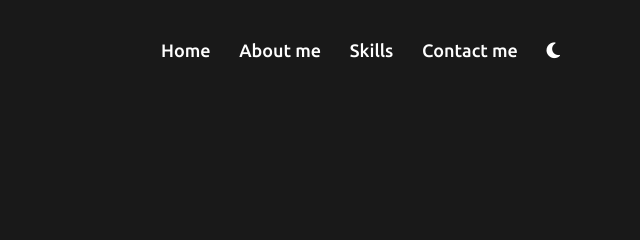
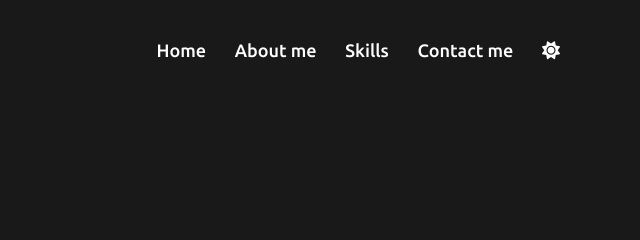
Before and after one commit to tomastormol/tormol, a plain HTML site: page index.html in a window 1280 px wide. Both pictures are taken after a click on the element 1193 px from the left and 51 px from the top of the page. Shown: the top 240 px of the page, 640-1280 px from the left. Drawn offline with nearby package versions, Linux system fonts and the light colour scheme.

Commit message:
- Solved Github link error. - Now when change between light and dark mode, the icon also changes

```diff
--- a/assets/js/index.js
+++ b/assets/js/index.js
@@ -45,25 +45,31 @@ $(document).ready(function(){
     // Dark-Light
     const themeButton = document.getElementById('theme-button');
     const darkTheme = 'dark-theme';
-    const iconTheme = 'fa-sun';
+    const moonIcon = 'fas fa-moon'
+    const sunIcon = 'fas fa-sun';
 
     themeButton.addEventListener('click', () =>{
         document.body.classList.toggle(darkTheme);
-        themeButton.classList.toggle(iconTheme);
+        if(themeButton.classList.contains('fa-moon')){
+            themeButton.className = sunIcon;
+        }else {
+            themeButton.className = moonIcon;
+        }
+        //themeButton.classList.toggle(iconTheme);
     });
 
     // Language
-    const languageButton = document.getElementById('language-button');
-    const iconLanguageButton = 'fa-flag-usa';
+    // const languageButton = document.getElementById('language-button');
+    // const iconLanguageButton = 'fa-flag-usa';
 
-    languageButton.addEventListener('click', () => {
-        languageButton.classList.toggle(iconLanguageButton);
-    });
+    // languageButton.addEventListener('click', () => {
+    //     languageButton.classList.toggle(iconLanguageButton);
+    // });
 
-    $('.switch-lang').click(function(e) {
-        e.preventDefault();
-        $.i18n().locale = $(this).data('locale');
-        update_texts();
-      });
+    // $('.switch-lang').click(function(e) {
+    //     e.preventDefault();
+    //     $.i18n().locale = $(this).data('locale');
+    //     update_texts();
+    //   });
 
 });
--- a/index.html
+++ b/index.html
@@ -81,7 +81,7 @@
                                 class="fas fa-cloud-download-alt"></i> Resume</a>
                         <a download="" href="https://www.linkedin.com/in/tomas-tortosa-molto/" target="_blank"><i
                                 class="fab fa-linkedin"></i> Linkedin</a>
-                        <a download="" href="https://github.com/tomastomo" target="_blank"><i class="fab fa-github"></i>
+                        <a download="" href="https://github.com/tomastormol" target="_blank"><i class="fab fa-github"></i>
                             Github</a>
                     </div>
                 </div>
```
Also changed, not shown: 1 other file.
